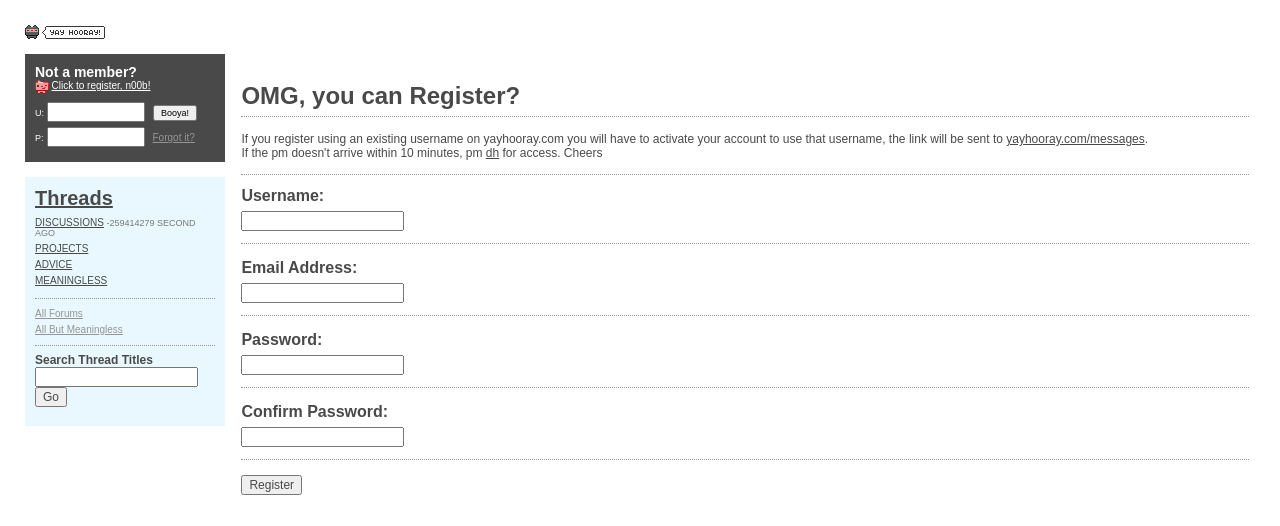
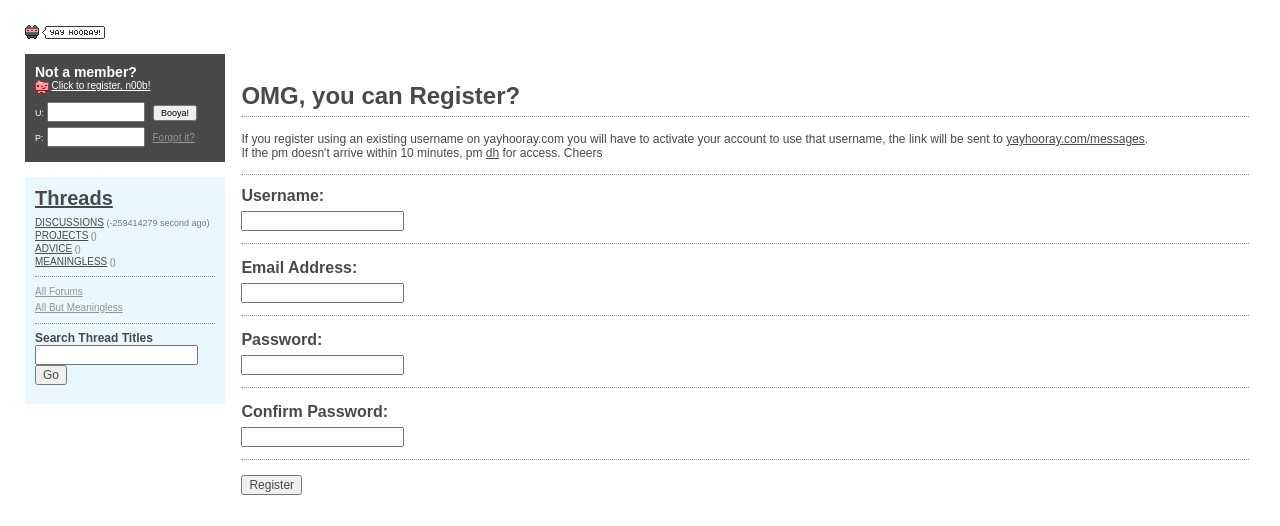
Before and after one commit to daleharvey/seaforium, a CodeIgniter app: page /auth/register in a window 1280 px wide. Shown: the top 526 px of the page. Run offline with CodeIgniter, Linux system fonts and the light colour scheme; tables that the repository leaves empty hold one stand-in row (values such as "Sample post").

Commit message:
fix styling on last post notifications

```diff
--- a/public/css/forum.css
+++ b/public/css/forum.css
@@ -190,7 +190,7 @@ hr {
 	color:#777777;
 	font-size:9px;
 }
-#thread-categories li {
+#thread-categories li a {
     text-transform:uppercase;
 	margin-bottom:5px;
 }
```
Also changed, not shown: application/views/shared/header.php (+4 -4 lines).
